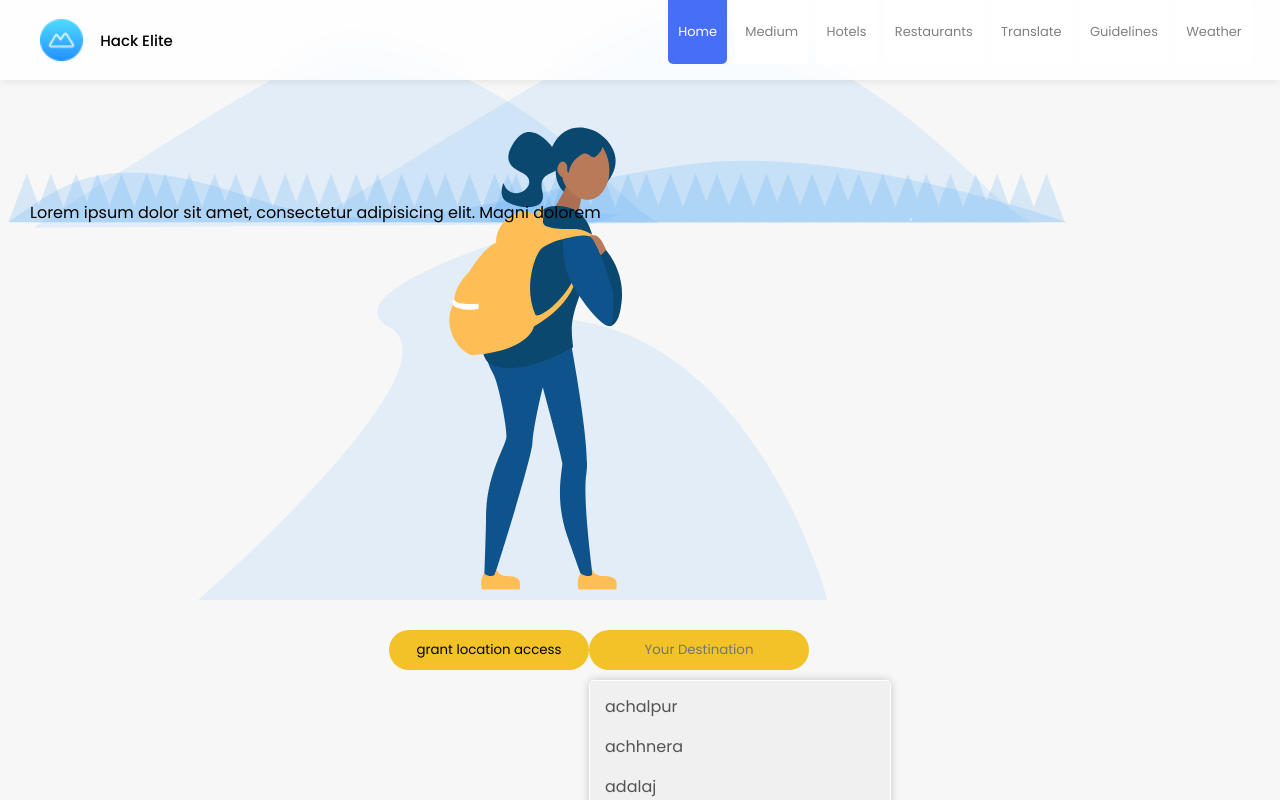
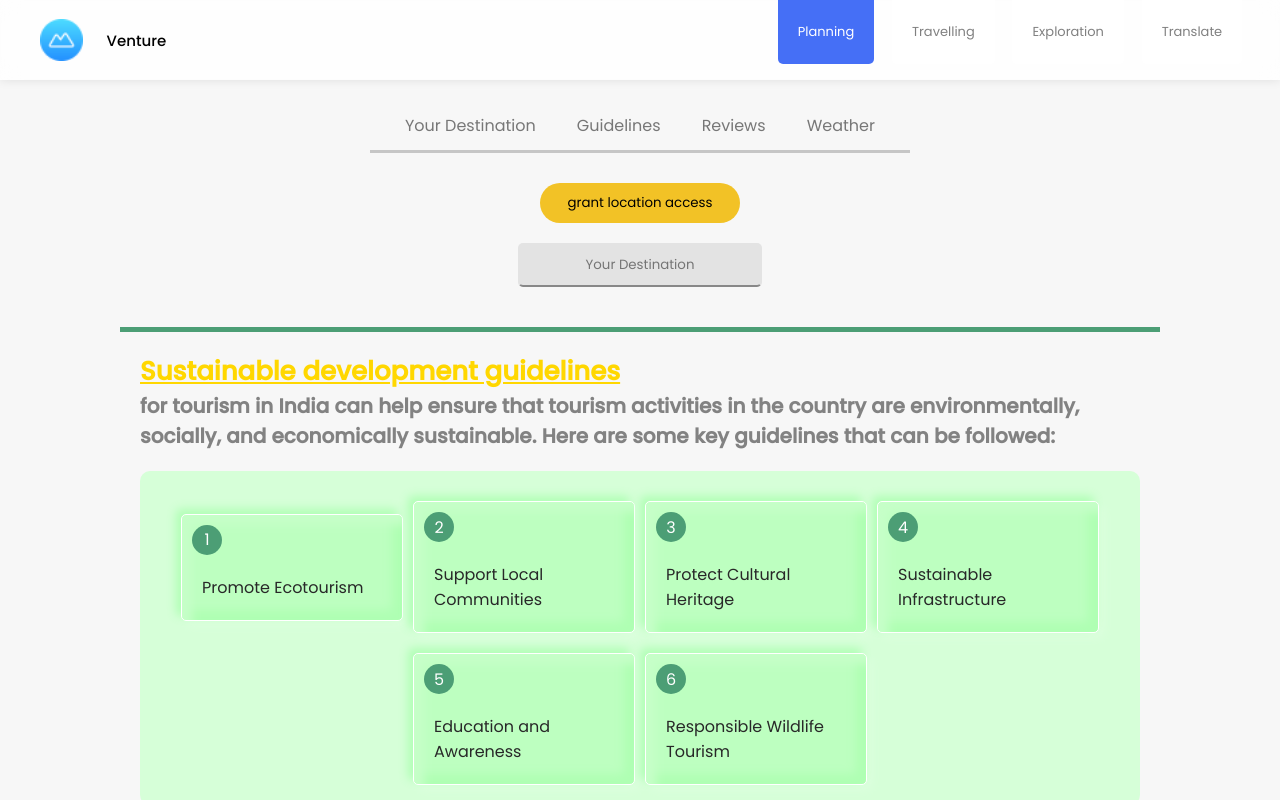
Before and after one commit to chiraggandherva08/tourism-project, a React (Create React App) app: page / in a window 1280 px wide. Shown: the top 800 px of the page. Built offline with nearby package versions, Linux system fonts and the light colour scheme; a web font is replaced by a local one.

Commit message:
refactored the design

```diff
--- a/src/App.js
+++ b/src/App.js
@@ -1,26 +1,28 @@
 import './App.css';
 import Menu from './Components/Menubar/Menu';
 import Header from './Components/Header/Header';
-import Map from './Components/Maps/Map';
-import Translator from './Components/Translator/Translator';
 import SustainableDevelopment from './Components/SustainableDevelopment/SustainableDevelopment';
 import Reviews from './Components/Reviews/Reviews';
 import Weather from './Components/Weather/weather';
-import Preview from './Components/MetroCities/Preview';
-import ViewMetroMaps from './Components/MetroCities/ViewMetroMaps';
+import Planning from './Components/NavBars/Planning';
+import Translator from './Components/Translator/Translator'
 
 function App() {
   return (
     <div className="App">
+
       <Menu/>
-      <Header/>
-      <Preview/>
       <Translator/>
-      {/* <Map/> */}
-      <SustainableDevelopment/>
-      <Reviews/>
-      <Weather/>
-      <ViewMetroMaps/>
+
+      <div className='planning'>
+        <Planning/>
+        <Header/>
+        <SustainableDevelopment/>
+        <Reviews/>
+        <Weather/>
+      </div>
+
+
     </div>
   );
 }
--- a/src/Components/Header/Header.js
+++ b/src/Components/Header/Header.js
@@ -45,15 +45,11 @@ const Header = () => {
 
 	return (
 		<React.Fragment>
-			<div className="header">
-				<div className="hero-disc">
-					Lorem ipsum dolor sit amet, consectetur adipisicing elit. Magni dolorem
-				</div>
-			</div>
+			<div className="user_locations" id="locations">
 
-			<div className="user_locations">
 				<button id="from-location" onClick={() => { getUserCurrentLocation() }}>grant location access</button>
-				<div className="inout-for-destination">
+
+				<div className="input-for-destination">
 
 					<input onChange={(event) => { setLocation(event) }} id="to-location" placeholder="Your Destination" />
 
--- a/src/Components/Header/Style.css
+++ b/src/Components/Header/Style.css
@@ -1,33 +1,9 @@
-.header {
-    width: 100vw;
-    height: 400px;
+.user_locations {
+    width: 100%;
 
     display: flex;
-    justify-content: space-evenly;
+    flex-direction: column;
     align-items: center;
-
-    background: rgb(247, 247, 247);
-
-    padding-top: 200px;
-
-    overflow-x: hidden;
-
-    background-image: url('./travel-hero-img.svg');
-    background-repeat: no-repeat;
-    background-size: contain;
-}
-
-.hero-disc {
-    width: calc(100% - 60px);
-    height: 100%;
-}
-
-.user_locations {
-    width: 100%;
-    height: 500px;
-
-    display: flex;
-    justify-content: center;
     flex-wrap: wrap;
 
     margin: auto;
@@ -50,16 +26,39 @@
 }
 
 #to-location {
+    border-style: solid;
+    border-color: transparent;
     text-align: center;
-    padding: 0px 10px;
     cursor: text;
+
+    border-radius: 0px;
+    background: #e3e3e3;
+
+    border-bottom-style: solid;
+    border-bottom-color: rgb(136, 136, 136);
+
+    padding: 0px 20px;
+
+    border-radius: 5px;
+}
+
+#to-location:focus {
+    border-style: solid;
+    border-color: rgb(132, 132, 255);
 }
 
 #from-location:hover, #to-location:hover {
     box-shadow: 0px 5px 10px rgba(0, 0, 0, 0.1);
 }
 
-/*  */
+.input-for-destination {
+    display: flex;
+    flex-direction: column;
+    align-items: center;
+
+    margin-top: 20px;
+}
+
 .city-suggestions {
     width: 300px;
     height: 400px;
@@ -86,7 +85,9 @@
     flex-direction: column;
     align-items: center;
 
-    z-index: 10;
+    z-index: 1;
+
+    display: none;
 }
 
 .cities-sugg {
@@ -111,29 +112,10 @@
         flex-direction: column;
         width: calc(100vw - 20px);
     }
-
-    .header {
-        margin-top: 20px;
-        height: 300px;
-        background-size: contain;
-    }
 }
 
 @media (max-width: 600px) {
-    .header {
-        height: 200px;
-        margin-top: 65px;
-        background-size: contain;
-    }
-
     .menubar {
         border-color: transparent;
     }
 }
-
-@media (max-width: 450px) {
-    .header {
-        height: 150px;
-        background-size: contain;
-    }
-}
--- a/src/Components/Menubar/Menu.js
+++ b/src/Components/Menubar/Menu.js
@@ -55,30 +55,21 @@ const Menu = () => {
             <ul className="menubar">
                 <li id="logo">
                     <img id="logo-png" src="./Assets/logo.png" />
-                    <a href="#" className="menu-link">Hack Elite</a>
+                    <a href="#" className="menu-link">Venture</a>
                 </li>
                 <li id="menuitems">
                     <ul id="menuitems-list">
                         <li className="items" onClick={() => toggleMenu()}>
-                            <a className="menu-link" href="#Medium">Home</a>
+                            <a className="menu-link" href="#Medium">Planning</a>
                         </li>
                         <li className="items" onClick={() => toggleMenu()}>
-                            <a className="menu-link" href="#Medium">Medium</a>
+                            <a className="menu-link" href="#Medium">Travelling</a>
                         </li>
                         <li className="items" onClick={() => toggleMenu()}>
-                            <a className="menu-link" href="#Hotels">Hotels</a>
-                        </li>
-                        <li className="items" onClick={() => toggleMenu()}>
-                            <a className="menu-link" href="#Restaurants">Restaurants</a>
+                            <a className="menu-link" href="#Hotels">Exploration</a>
                         </li>
                         <li className="items" onClick={() => toggleTranslate()}>
                             <a className="menu-link" href="#Translate">Translate</a>
-                        </li>
-                        <li className="items" >
-                            <a className="menu-link" href="#SustainableDevelopment">Guidelines</a>
-                        </li>
-                        <li className="items" >
-                            <a className="menu-link" href="#weather">Weather</a>
                         </li>
                     </ul>
                 </li>
--- a/src/Components/Menubar/Style.css
+++ b/src/Components/Menubar/Style.css
@@ -58,7 +58,7 @@
 }
 
 #menuitems {
-    width: 600px;
+    width: 500px;
     height: 100%;
 
     display: flex;
@@ -99,7 +99,7 @@
     display: flex;
     align-items: center;
 
-    padding: 0px 10px;
+    padding: 0px 20px;
 
     border-bottom-right-radius: 5px;
     border-bottom-left-radius: 5px;
--- /dev/null
+++ b/src/Components/NavBars/Planning.js
@@ -0,0 +1,31 @@
+import React from "react";
+import './Style.css';
+
+const Planning = () => {
+    return (
+        <ul id="planning-menu" className="nav-bar">
+            <li className="planning-menu-item">
+                <a href="#locations">
+                Your Destination
+                </a>
+            </li>
+            <li className="planning-menu-item">
+                <a href="#SustainableHeading">
+                Guidelines
+                </a>
+            </li>
+            <li className="planning-menu-item">
+                <a href="#">
+                Reviews
+                </a>
+            </li>
+            <li className="planning-menu-item">
+                <a href="#weather">
+                Weather
+                </a>
+            </li>
+        </ul>
+    );
+}
+
+export default Planning;
--- /dev/null
+++ b/src/Components/NavBars/Style.css
@@ -0,0 +1,70 @@
+#planning-menu {
+
+}
+
+.nav-bar {
+    display: flex;
+    justify-content: space-between;
+    align-items: center;
+
+    list-style-type: none;
+
+    color: rgb(119, 119, 119);
+
+    height:  50px;
+    width: 500px;
+
+    padding: 0px 20px;
+    margin: auto;
+    margin-top: 100px;
+
+    border-bottom-style: solid;
+    border-bottom-color: rgba(0, 0, 0, 0.2);
+}
+
+.planning-menu-item {
+    height: 70%;
+    padding: 0px 15px;
+
+    display: flex;
+    justify-content: center;
+    align-items: center;
+
+    border-radius: 20px;
+    cursor: pointer;
+
+    color: inherit;
+}
+
+.planning-menu-item a {
+    width: 100%;
+    height: 100%;
+
+    color: inherit;
+    text-decoration: none;
+
+    display: flex;
+    justify-content: center;
+    align-items: center;
+}
+
+.planning-menu-item:hover {
+    background: #ededed;
+}
+
+@media (max-width: 550px) {
+    .nav-bar {
+        width: calc(100vw - 100px);
+        height: auto;
+        flex-direction: column;
+        align-items: flex-start;
+    }
+
+    .planning-menu-item {
+        height: 40px;
+        margin-top: 10px;
+        margin-bottom: 10px;
+
+        background: #efefef;
+    }
+}
--- a/src/Components/SustainableDevelopment/Style.css
+++ b/src/Components/SustainableDevelopment/Style.css
@@ -1,7 +1,9 @@
 .SustainableDevelopment {
     display: flex;
-    flex-direction: column;
     align-items: center;
+    justify-content: center;
+    flex-wrap: wrap;
+    gap: 10px;
 
     width: calc(100vw - 60px);
     max-width: 1000px;
@@ -10,13 +12,14 @@
     list-style-type: none;
 
     color: rgb(40, 40, 40);
-    background: #caffcd;
+    background: rgb(214, 255, 216);
     border-radius: 10px;
     padding: 20px 0px;
+
 }
 
 .SustainableDevelopmentGuidelines {
-    width: calc(100% - 100px);
+    width: 200px;
 
     padding: 10px;
     margin-top: 10px;
@@ -30,11 +33,18 @@
 
     border-radius: 5px;
 
-    transition-duration: 0.3s;
+    transition-duration: 0.1s;
 
     border-style: solid;
     border-width: 1px;
-    border-color: transparent;
+    border-color: white;
+
+    background: #bdffc0;
+
+    box-shadow: inset 10px 10px 10px #c6ffc8,
+                inset -10px -10px 10px #afffb3,
+                -5px -5px 10px #b0ffb5,
+                5px 5px 10px #dcffde;
 }
 
 .SustainableDevelopmentGuidelines:hover {
@@ -55,8 +65,8 @@
 }
 
 .data-sustainable {
-    width: calc(100% - 20px);
-    height: calc(100% - 40px);
+    width: calc(100% - 10px);
+    height: calc(100% - 30px);
 
     margin-top: 10px;
     padding: 10px;
@@ -111,11 +121,11 @@
 
 @media (max-width: 700px) {
     .SustainableDevelopment {
-        width: calc(100vw - 0px);
+        width: calc(100vw - 20px);
     }
 
     .SustainableDevelopmentGuidelines {
-        width: calc(100% - 60px);
+        width: 100px;
     }
 
     .data-sustainable {
```
